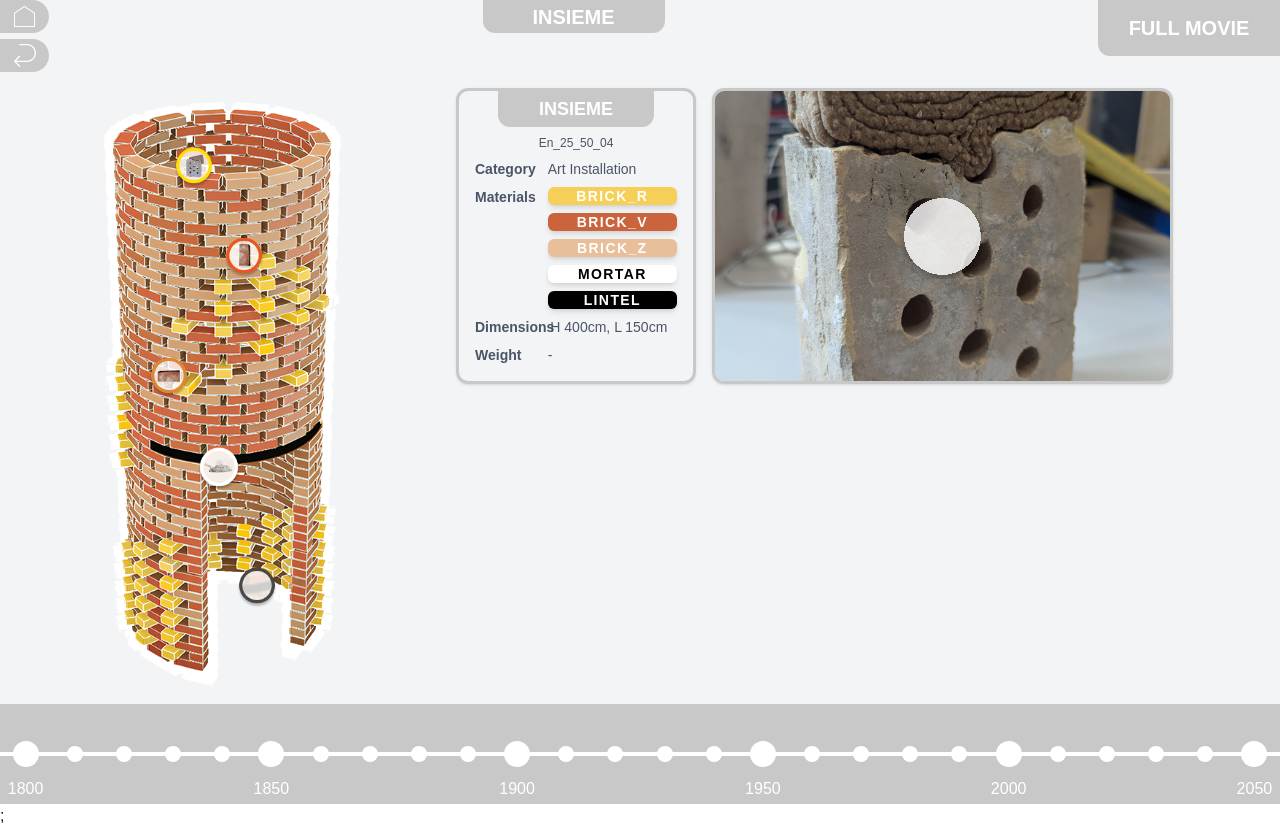
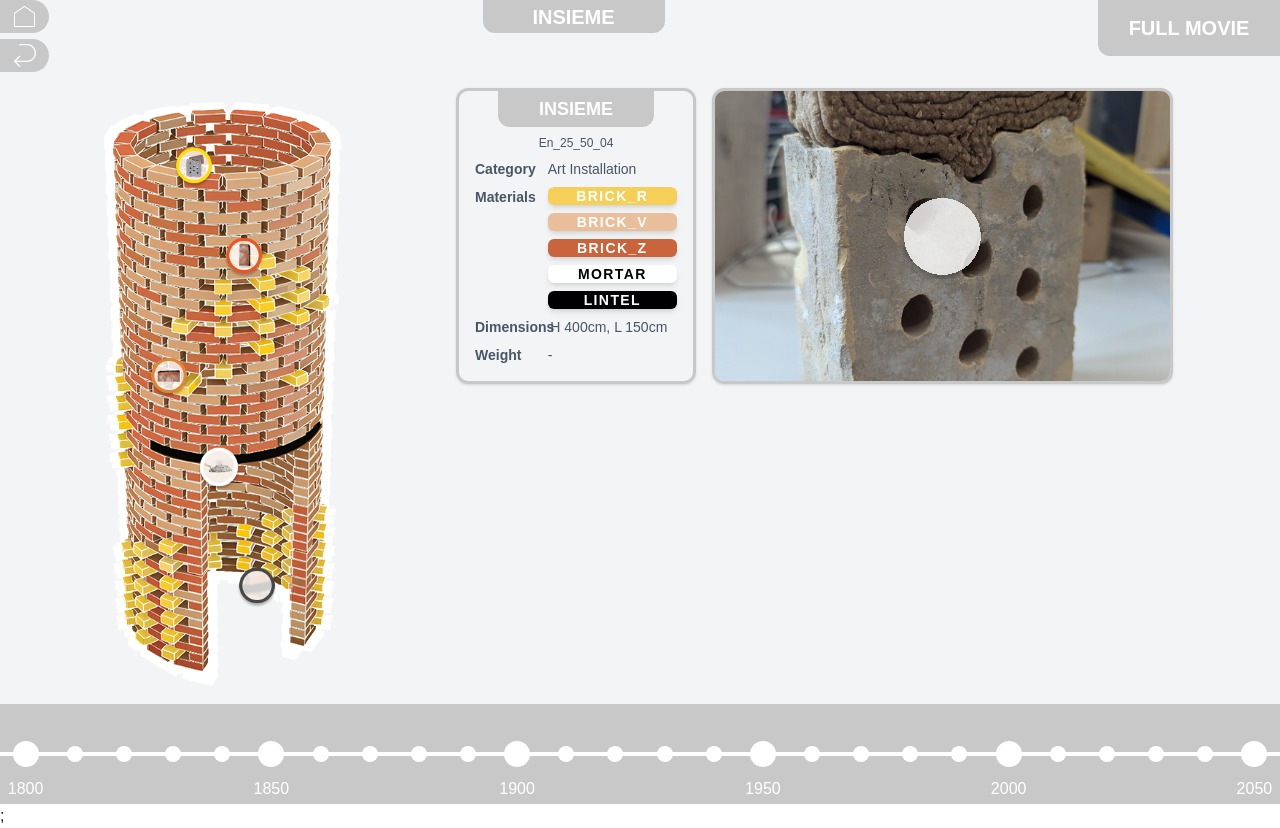
Before and after one commit to pemmenegger/bricks-tracking, a Next.js app: page /materials in a window 1280 px wide. Built offline with nearby package versions, Linux system fonts and the light colour scheme.

Commit message:
dummy data added

```diff
--- a/components/materials/BrickR.tsx
+++ b/components/materials/BrickR.tsx
@@ -2,7 +2,12 @@ import InfoWithVideo from "@/components/ui/InfoWithVideo";
 import InfoCard from "@/components/ui/InfoCard";
 import MaterialButton from "@/components/ui/MaterialButton";
 import React from "react";
-import { BrickRCementTheme, BrickRSawdustTheme, BrickRTheme } from "./themes";
+import {
+  BrickRCementTheme,
+  BrickRSawdustTheme,
+  BrickRTheme,
+  BrickZTheme,
+} from "./themes";
 
 const BrickRCement: React.FC = () => {
   return (
@@ -94,11 +99,33 @@ export default function BrickR() {
             label: "Materials",
             value: (
               <div className="flex flex-col gap-2">
-                <MaterialButton label={title} theme={theme} />
+                <MaterialButton {...BrickRCementTheme} label={"CEMENT"} />
+                <MaterialButton {...BrickRSawdustTheme} label={"SAWDUST"} />
               </div>
             ),
           },
+          {
+            label: "Dimension",
+            value: <p>-</p>,
+          },
+          {
+            label: "Weight Unit",
+            value: <p>-</p>,
+          },
+          {
+            label: "Quantity",
+            value: <p>4</p>,
+          },
+          {
+            label: "Total Weight",
+            value: <p>4 kg</p>,
+          },
+          {
+            label: "Supplier",
+            value: <p>Better Supplier</p>,
+          },
         ],
+        imageSrc: "/materials/brick-r-map.png",
       }}
       thumbnailSrc="/materials/brick-r-thumbnail.png"
       videoSrc="/example.webm"
--- a/components/materials/BrickV.tsx
+++ b/components/materials/BrickV.tsx
@@ -21,7 +21,7 @@ export default function BrickV() {
             label: "Materials",
             value: (
               <div className="flex flex-col gap-2">
-                <MaterialButton label={title} theme={theme} />
+                <MaterialButton label={title} {...BrickVTheme} />
               </div>
             ),
           },
--- a/components/materials/BrickZ.tsx
+++ b/components/materials/BrickZ.tsx
@@ -4,14 +4,12 @@ import React from "react";
 import { BrickZTheme } from "./themes";
 
 export default function BrickZ() {
-  const title = "BRICK Z";
-  const theme = BrickZTheme;
   return (
     <InfoWithVideo
       infoCardProps={{
-        title: title,
+        title: "BRICK Z",
         subtitle: "En_25_50_04",
-        theme: theme,
+        theme: BrickZTheme,
         info: [
           {
             label: "Category",
@@ -21,11 +19,41 @@ export default function BrickZ() {
             label: "Materials",
             value: (
               <div className="flex flex-col gap-2">
-                <MaterialButton label={title} theme={theme} />
+                <MaterialButton
+                  label={"Limestone"}
+                  bgColorClass="bg-gray"
+                  textColorClass="text-white"
+                />
+                <MaterialButton
+                  label={"Granit"}
+                  bgColorClass="bg-gray"
+                  textColorClass="text-white"
+                />
               </div>
             ),
           },
+          {
+            label: "Dimension",
+            value: <p>-</p>,
+          },
+          {
+            label: "Weight Unit",
+            value: <p>-</p>,
+          },
+          {
+            label: "Quantity",
+            value: <p>4</p>,
+          },
+          {
+            label: "Total Weight",
+            value: <p>4 kg</p>,
+          },
+          {
+            label: "Supplier",
+            value: <p>Better Supplier</p>,
+          },
         ],
+        imageSrc: "/materials/brick-z-map.png",
       }}
       thumbnailSrc="/materials/brick-r-thumbnail.png"
       videoSrc="/example.webm"
--- a/components/materials/Lintel.tsx
+++ b/components/materials/Lintel.tsx
@@ -21,7 +21,7 @@ export default function Lintel() {
             label: "Materials",
             value: (
               <div className="flex flex-col gap-2">
-                <MaterialButton label={title} theme={theme} />
+                <MaterialButton {...LintelTheme} label={title} />
               </div>
             ),
           },
--- a/components/materials/Mortar.tsx
+++ b/components/materials/Mortar.tsx
@@ -21,7 +21,7 @@ export default function Mortar() {
             label: "Materials",
             value: (
               <div className="flex flex-col gap-2">
-                <MaterialButton label={title} theme={theme} />
+                <MaterialButton {...MortarTheme} label={title} />
               </div>
             ),
           },
--- a/components/materials/data.tsx
+++ b/components/materials/data.tsx
@@ -24,7 +24,7 @@ export const BrickRData: MaterialData = {
     {
       startYear: 1900,
       endYear: 2030,
-      bgColorClass: BrickRTheme.bgColor,
+      bgColorClass: BrickRTheme.bgColorClass,
       area: "full",
     },
   ],
@@ -37,7 +37,7 @@ export const BrickVData: MaterialData = {
     {
       startYear: 1850,
       endYear: 1930,
-      bgColorClass: BrickVTheme.bgColor,
+      bgColorClass: BrickVTheme.bgColorClass,
       area: "full",
     },
   ],
@@ -50,7 +50,7 @@ export const BrickZData: MaterialData = {
     {
       startYear: 1920,
       endYear: 1990,
-      bgColorClass: BrickZTheme.bgColor,
+      bgColorClass: BrickZTheme.bgColorClass,
       area: "full",
     },
   ],
@@ -63,7 +63,7 @@ export const MortarData: MaterialData = {
     {
       startYear: 1950,
       endYear: 2010,
-      bgColorClass: MortarTheme.bgColor,
+      bgColorClass: MortarTheme.bgColorClass,
       area: "full",
     },
   ],
@@ -76,7 +76,7 @@ export const LintelData: MaterialData = {
     {
       startYear: 1910,
       endYear: 1970,
-      bgColorClass: LintelTheme.bgColor,
+      bgColorClass: LintelTheme.bgColorClass,
       area: "full",
     },
   ],
--- a/components/materials/themes.tsx
+++ b/components/materials/themes.tsx
@@ -1,55 +1,55 @@
 export interface MaterialTheme {
-  textColor: string;
-  bgColor: string;
+  textColorClass: string;
+  bgColorClass: string;
   borderColor: string;
   colorValue: string;
 }
 
 export const BrickRTheme: MaterialTheme = {
-  textColor: "text-white",
-  bgColor: "bg-sun",
+  textColorClass: "text-white",
+  bgColorClass: "bg-sun",
   borderColor: "border-sun",
   colorValue: "var(--color-sun)",
 };
 
 export const BrickRSawdustTheme: MaterialTheme = {
-  textColor: "text-white",
-  bgColor: "bg-sun",
+  textColorClass: "text-white",
+  bgColorClass: "bg-sun",
   borderColor: "border-sun",
   colorValue: "var(--color-sun)",
 };
 
 export const BrickRCementTheme: MaterialTheme = {
-  textColor: "text-white",
-  bgColor: "bg-peach",
+  textColorClass: "text-white",
+  bgColorClass: "bg-peach",
   borderColor: "border-peach",
   colorValue: "var(--color-peach)",
 };
 
 export const BrickVTheme: MaterialTheme = {
-  textColor: "text-white",
-  bgColor: "bg-clay",
+  textColorClass: "text-white",
+  bgColorClass: "bg-peach",
+  borderColor: "border-peach",
+  colorValue: "var(--color-peach)",
+};
+
+export const BrickZTheme: MaterialTheme = {
+  textColorClass: "text-white",
+  bgColorClass: "bg-clay",
   borderColor: "border-clay",
   colorValue: "var(--color-clay)",
 };
 
-export const BrickZTheme: MaterialTheme = {
-  textColor: "text-white",
-  bgColor: "bg-peach",
-  borderColor: "border-peach",
-  colorValue: "var(--color-peach)",
-};
-
 export const MortarTheme: MaterialTheme = {
-  textColor: "text-black",
-  bgColor: "bg-white",
+  textColorClass: "text-black",
+  bgColorClass: "bg-white",
   borderColor: "border-white",
   colorValue: "var(--color-white)",
 };
 
 export const LintelTheme: MaterialTheme = {
-  textColor: "text-white",
-  bgColor: "bg-black",
+  textColorClass: "text-white",
+  bgColorClass: "bg-black",
   borderColor: "border-black",
   colorValue: "var(--color-black)",
 };
--- a/components/ui/InfoCard.tsx
+++ b/components/ui/InfoCard.tsx
@@ -27,8 +27,8 @@ const InfoCard: FC<InfoCardProps> = ({
     <div
       className={`rounded-xl border border-3 w-[240px] shadow-sm ${className} ${theme.borderColor}`}
     >
-      <div className={`mx-auto w-2/3  py-1 rounded-b-xl ${theme.bgColor}`}>
-        <p className={`text-lg font-bold text-center ${theme.textColor}`}>
+      <div className={`mx-auto w-2/3  py-1 rounded-b-xl ${theme.bgColorClass}`}>
+        <p className={`text-lg font-bold text-center ${theme.textColorClass}`}>
           {title}
         </p>
       </div>
--- a/components/ui/MaterialButton.tsx
+++ b/components/ui/MaterialButton.tsx
@@ -3,19 +3,21 @@ import { MaterialTheme } from "../materials/themes";
 
 interface MaterialButtonProps {
   label: string;
-  theme: MaterialTheme;
+  bgColorClass: string;
+  textColorClass: string;
   onClick?: () => void;
 }
 
 const MaterialButton: React.FC<MaterialButtonProps> = ({
   label,
-  theme,
+  bgColorClass,
+  textColorClass,
   onClick,
 }) => {
   return (
     <button
       onClick={onClick}
-      className={`text-center h-[18px] flex items-center justify-center rounded-md shadow-md font-bold text-sm tracking-widest uppercase ${theme.bgColor} ${theme.textColor}`}
+      className={`text-center h-[18px] flex items-center justify-center rounded-md shadow-md font-bold text-sm tracking-widest uppercase ${bgColorClass} ${textColorClass}`}
     >
       {label}
     </button>
--- a/pages/materials/index.tsx
+++ b/pages/materials/index.tsx
@@ -21,8 +21,8 @@ export default function Bricks() {
           title: "INSIEME",
           subtitle: "En_25_50_04",
           theme: {
-            textColor: "text-white",
-            bgColor: "bg-gray",
+            textColorClass: "text-white",
+            bgColorClass: "bg-gray",
             borderColor: "border-gray",
             colorValue: "var(--color-gray)",
           },
@@ -36,28 +36,28 @@ export default function Bricks() {
               value: (
                 <div className="flex flex-col gap-2">
                   <MaterialButton
+                    {...BrickRTheme}
                     label={"BRICK_R"}
-                    theme={BrickRTheme}
                     onClick={() => router.push("/materials/brick-r")}
                   />
                   <MaterialButton
+                    {...BrickVTheme}
                     label="BRICK_V"
-                    theme={BrickVTheme}
                     onClick={() => router.push("/materials/brick-v")}
                   />
                   <MaterialButton
+                    {...BrickZTheme}
                     label="BRICK_Z"
-                    theme={BrickZTheme}
                     onClick={() => router.push("/materials/brick-z")}
                   />
                   <MaterialButton
+                    {...MortarTheme}
                     label="MORTAR"
-                    theme={MortarTheme}
                     onClick={() => router.push("/materials/mortar")}
                   />
                   <MaterialButton
+                    {...LintelTheme}
                     label="LINTEL"
-                    theme={LintelTheme}
                     onClick={() => router.push("/materials/lintel")}
                   />
                 </div>
```
